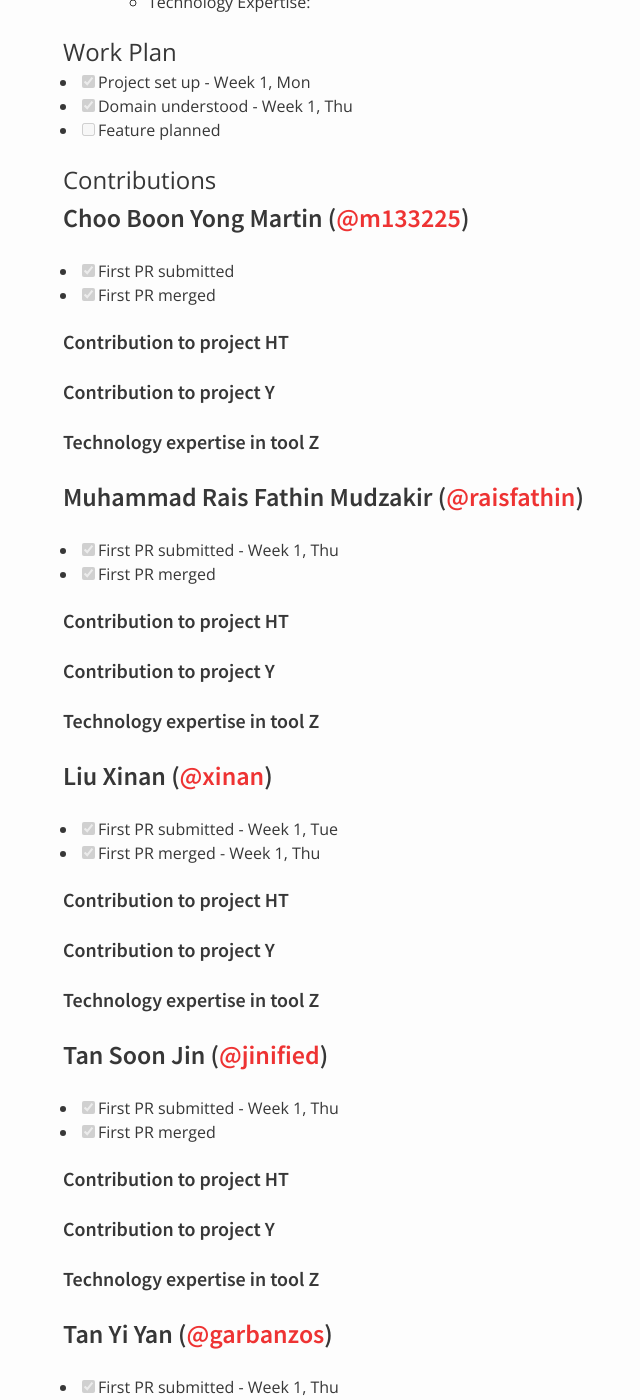
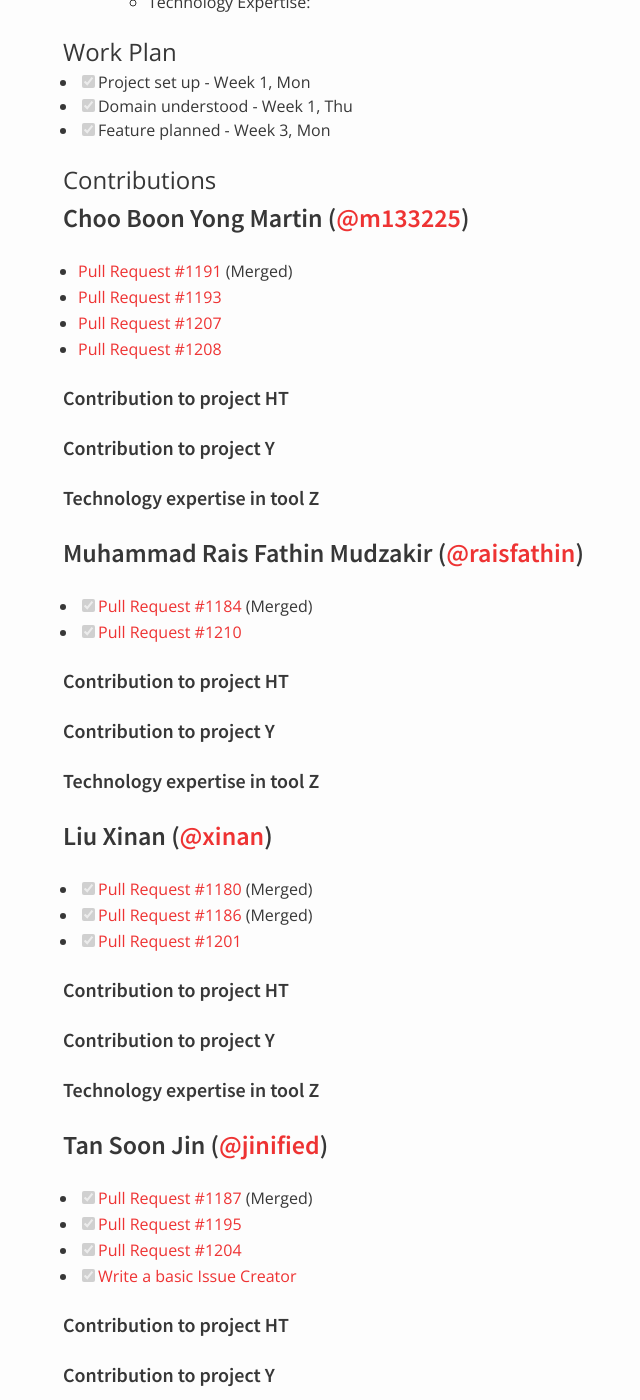
Before and after one commit to nus-oss/cs3281-AY1516S2-website, a Jekyll site: the page built from teams/hubturbo.md, in a window 1280 px wide and 1400 px high, scrolled down 594 px. Shown: the whole window, without its empty margins (307-947 px from the left). Built offline with Jekyll 4.4.1, drawn with Linux system fonts in a browser that asks for light colours; some of the changed text lies outside the part shown.

Commit message:
Updated all PRs & their respective links. Update feature planned.

```diff
--- a/teams/hubturbo.md
+++ b/teams/hubturbo.md
@@ -33,16 +33,19 @@ permalink: /teams/hubturbo/
 
 * [x] Project set up - Week 1, Mon
 * [x] Domain understood - Week 1, Thu
-* [ ] Feature planned
+* [x] Feature planned - Week 3, Mon
 
 # Contributions
 
 ### Choo Boon Yong Martin ([@m133225](https://github.com/m133225))
 
-* [x] First PR submitted
-* [x] First PR merged
+* [Pull Request #1191](https://github.com/HubTurbo/HubTurbo/pull/1191) (Merged)
+* [Pull Request #1193](https://github.com/HubTurbo/HubTurbo/pull/1193)
+* [Pull Request #1207](https://github.com/HubTurbo/HubTurbo/pull/1207)
+* [Pull Request #1208](https://github.com/HubTurbo/HubTurbo/pull/1208)
 
 ##### Contribution to project HT
+
 
 ##### Contribution to project Y
 
@@ -50,8 +53,8 @@ permalink: /teams/hubturbo/
 
 ### Muhammad Rais Fathin Mudzakir ([@raisfathin](https://github.com/raisfathin))
 
-* [x] First PR submitted - Week 1, Thu
-* [x] First PR merged
+* [x] [Pull Request #1184](https://github.com/HubTurbo/HubTurbo/pull/1184) (Merged)
+* [x] [Pull Request #1210](https://github.com/HubTurbo/HubTurbo/pull/1210)
 
 ##### Contribution to project HT
 
@@ -61,8 +64,9 @@ permalink: /teams/hubturbo/
 
 ### Liu Xinan ([@xinan](https://github.com/xinan))
 
-* [x] First PR submitted - Week 1, Tue
-* [x] First PR merged - Week 1, Thu
+* [x] [Pull Request #1180](https://github.com/HubTurbo/HubTurbo/pull/1180) (Merged)
+* [x] [Pull Request #1186](https://github.com/HubTurbo/HubTurbo/pull/1186) (Merged)
+* [x] [Pull Request #1201](https://github.com/HubTurbo/HubTurbo/pull/1201)
 
 ##### Contribution to project HT
 
@@ -72,8 +76,10 @@ permalink: /teams/hubturbo/
 
 ### Tan Soon Jin ([@jinified](https://github.com/jinified))
 
-* [x] First PR submitted - Week 1, Thu
-* [x] First PR merged
+* [x] [Pull Request #1187](https://github.com/HubTurbo/HubTurbo/pull/1187) (Merged)
+* [x] [Pull Request #1195](https://github.com/HubTurbo/HubTurbo/pull/1195)
+* [x] [Pull Request #1204](https://github.com/HubTurbo/HubTurbo/pull/1204)
+* [x] [Write a basic Issue Creator](https://github.com/jinified/HubTurbo/tree/issue-creator/src/main/java/ui/components/issue_creators)
 
 ##### Contribution to project HT
 
@@ -83,8 +89,7 @@ permalink: /teams/hubturbo/
 
 ### Tan Yi Yan ([@garbanzos](https://github.com/garbanzos))
 
-* [x] First PR submitted - Week 1, Thu
-* [x] First PR merged - Week 1, Thu
+* [Pull Request #1183](https://github.com/HubTurbo/HubTurbo/pull/1183) (Merged)
 
 ##### Contribution to project HT
 
```
